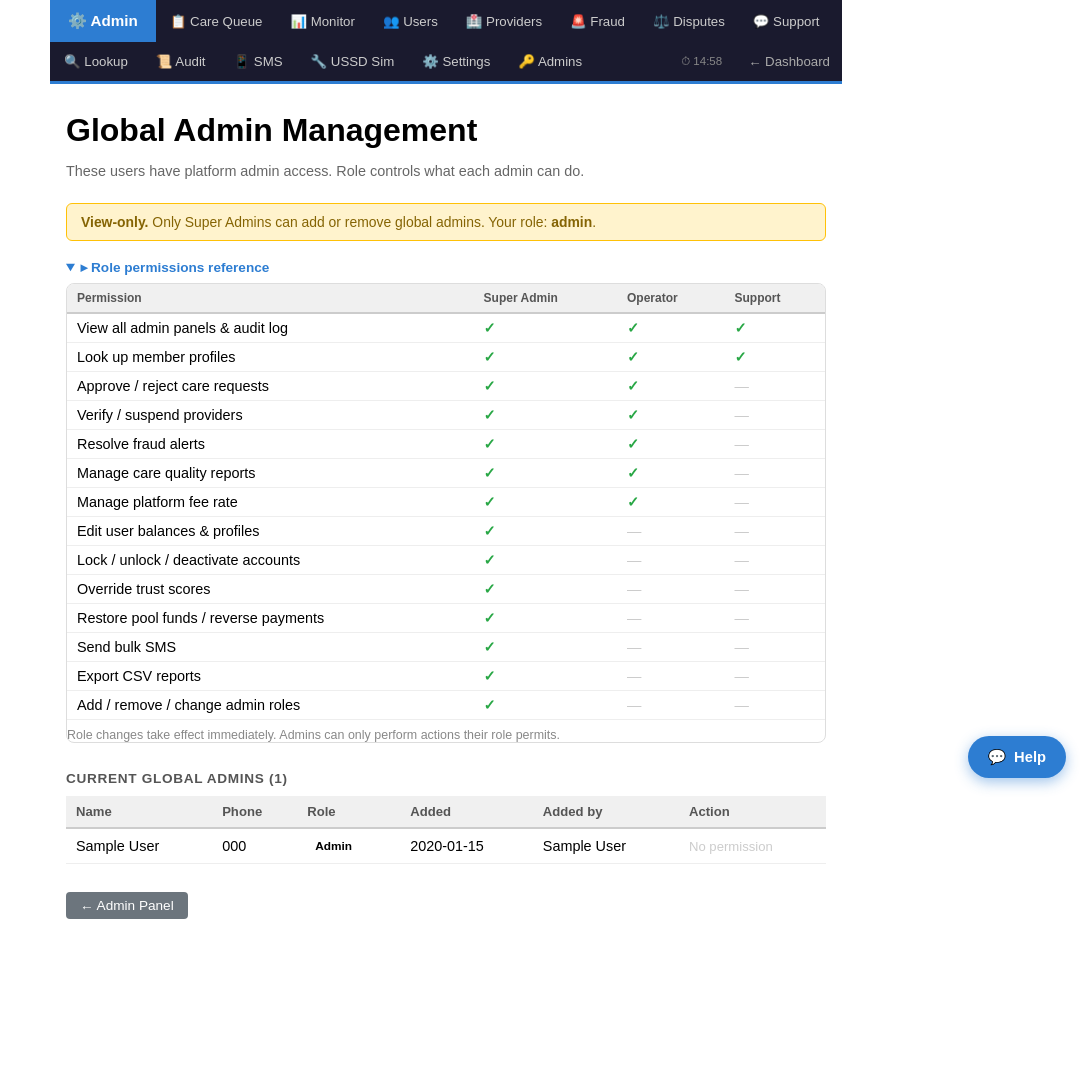
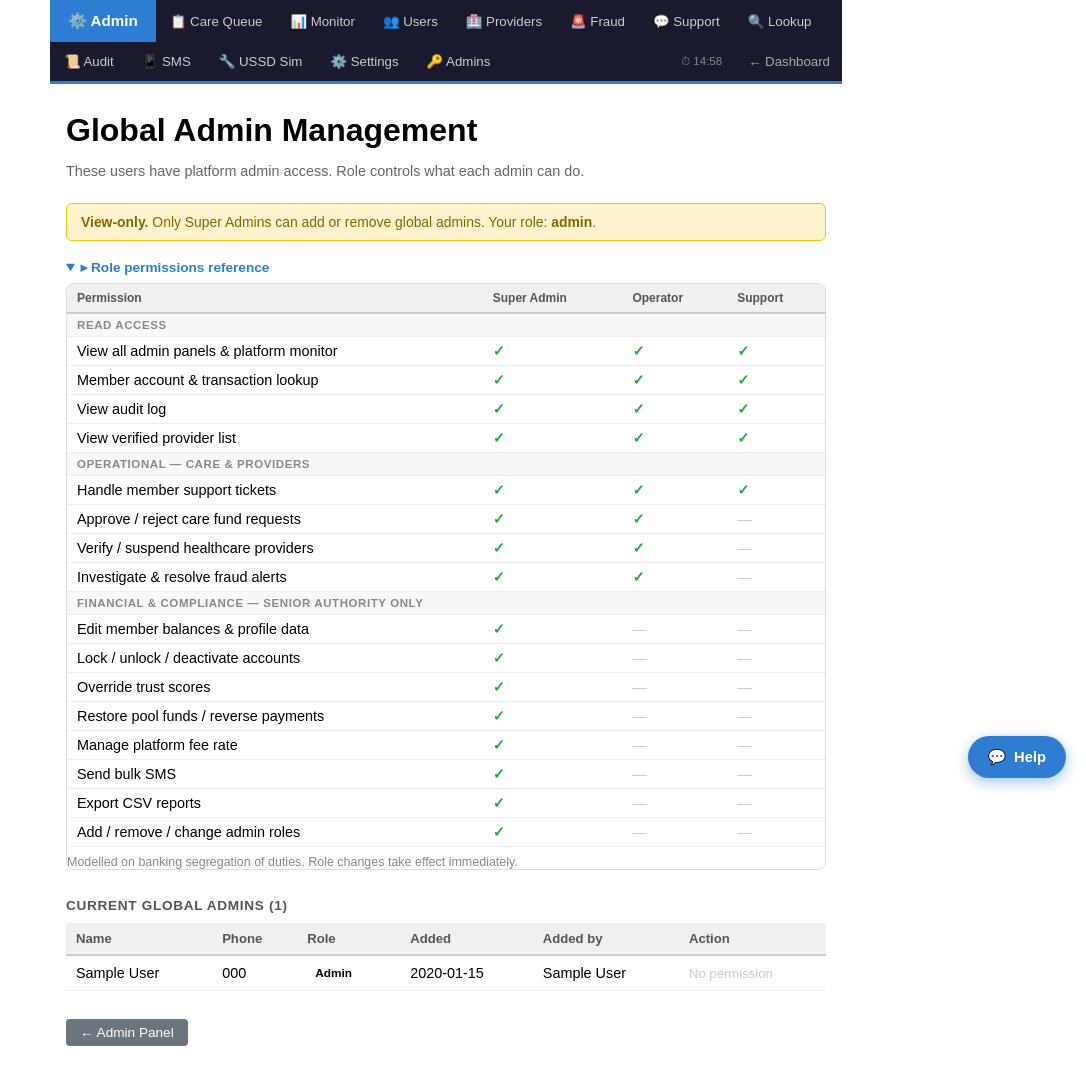
Before and after one commit to markosbio/solidarity_prototype, a Flask app: template templates/admin_global_admins.html in a window 1280 px wide, after a click on "▸ Role permissions reference". Shown: the whole page, without its empty margins (194-1280 px from the left). Before the commit the page ends 919 px from the top, so only its background shows below. Run offline with Flask 3, Linux system fonts and the light colour scheme; tables that the repository leaves empty hold one stand-in row (values such as "Sample post"); the template is opened without the code that fills it: values that come from a table or form of the project are taken from there, most other values are stand-ins (such as "Sample title", 1, 10 or a date in 2020).

Commit message:
Restructure admin roles and remove dispute section
Update admin panel roles to a banking segregation-of-duties model, remove the disputes section, and adjust navigation and permissions accordingly.

Replit-Commit-Author: Agent
Replit-Commit-Session-Id: d75a28cf-dcea-4d82-ab16-c963be040cba
Replit-Commit-Checkpoint-Type: full_checkpoint
Replit-Commit-Event-Id: 5cc3f765-af5c-4a90-8691-c6d4a44aea73
Replit-Commit-Screenshot-Url: https://storage.googleapis.com/screenshot-production-us-central1/95cc403a-8bae-4b5f-a2e8-2b2485a1ceab/d75a28cf-dcea-4d82-ab16-c963be040cba/nCFBa95
Replit-Helium-Checkpoint-Created: true

```diff
--- a/app.py
+++ b/app.py
@@ -1304,7 +1304,7 @@ def mobile_money_callback():
 
 @app.route('/admin/verified-providers')
 @admin_required
-@roles_required('super_admin', 'operator', 'support')
+@roles_required('super_admin', 'operator')
 def admin_verified_providers():
     applications = VerifiedProvider.query.order_by(VerifiedProvider.created_at.desc()).all()
     # Build lookup maps for attaching Provider records
@@ -3049,10 +3049,10 @@ def admin_reverse_payment(pr_id):
     reason = request.form.get('reason', '').strip()
     if not reason:
         flash('Reason is required to reverse a payment.', 'error')
-        return redirect(request.referrer or url_for('admin_disputes'))
+        return redirect(request.referrer or url_for('admin_care'))
     if getattr(pr, 'reversed', False):
         flash('This payment has already been reversed.', 'error')
-        return redirect(request.referrer or url_for('admin_disputes'))
+        return redirect(request.referrer or url_for('admin_care'))
     # Compensating ledger entry: restore pool balance
     if pr.community_id:
         community = Community.query.get(pr.community_id)
@@ -3077,7 +3077,7 @@ def admin_reverse_payment(pr_id):
                       new_value=f'reversed=True,reason={reason[:80]}',
                       details=f'Payment #{pr.id} ref={pr.reference_code} amt={pr.amount:,.0f} reversed. Pool restored. Reason: {reason}')
     flash(f'Payment {pr.reference_code} reversed and pool balance restored.', 'success')
-    return redirect(request.referrer or url_for('admin_disputes'))
+    return redirect(request.referrer or url_for('admin_care'))
 
 
 @app.route('/admin/payment/<int:pr_id>/hold', methods=['POST'])
@@ -3097,14 +3097,14 @@ def admin_hold_payment(pr_id):
     else:
         if not reason:
             flash('Reason is required to place a hold.', 'error')
-            return redirect(request.referrer or url_for('admin_disputes'))
+            return redirect(request.referrer or url_for('admin_care'))
         pr.on_hold = True
         pr.on_hold_reason = reason
         db.session.commit()
         _log_admin_action(session['user_id'], 'hold_payment', target_user_id=pr.user_id,
                           details=f'Payment #{pr.id} ref={pr.reference_code} placed on hold. Reason: {reason}')
         flash(f'Payment {pr.reference_code} placed on hold.', 'success')
-    return redirect(request.referrer or url_for('admin_disputes'))
+    return redirect(request.referrer or url_for('admin_care'))
 
 
 @app.route('/report-care/<ref>', methods=['GET', 'POST'])
@@ -3155,20 +3155,8 @@ def file_dispute_legacy(ref):
 
 @app.route('/admin/disputes')
 @admin_required
-@roles_required('super_admin', 'operator')
 def admin_disputes():
-    admin_user = db.session.get(User, session['user_id'])
-    status_filter = request.args.get('status', 'open')
-    query = PaymentRecord.query.filter(PaymentRecord.dispute_status.isnot(None))
-    if status_filter in ('open', 'resolved', 'dismissed'):
-        query = query.filter(PaymentRecord.dispute_status == status_filter)
-    disputes = query.order_by(PaymentRecord.dispute_at.desc()).all()
-    for d in disputes:
-        d._user     = db.session.get(User, d.user_id) if d.user_id else None
-        d._reporter = db.session.get(User, d.dispute_by_user_id) if d.dispute_by_user_id else None
-        d._provider = db.session.get(Provider, d.provider_id) if d.provider_id else None
-    return render_template('admin_disputes.html', user=admin_user, disputes=disputes,
-                           status_filter=status_filter)
+    return redirect(url_for('admin_care'))
 
 
 @app.route('/admin/dispute/<int:pr_id>/resolve', methods=['POST'])
@@ -3210,7 +3198,7 @@ def admin_dispute_resolve(pr_id):
     else:
         flash('Unknown action.', 'error')
 
-    return redirect(url_for('admin_disputes'))
+    return redirect(request.referrer or url_for('admin_care'))
 
 
 # ── Admin: Provider code management ───────────────────────────────────────────
--- a/templates/admin_global_admins.html
+++ b/templates/admin_global_admins.html
@@ -86,30 +86,47 @@
       <thead>
         <tr>
           <th>Permission</th>
-          <th title="Full platform access: financial controls, trust overrides, admin management">Super Admin</th>
-          <th title="Day-to-day operations: care queue, providers, fraud, disputes, fees">Operator</th>
-          <th title="Member-facing support: view panels and look up member accounts (read-only)">Support</th>
+          <th title="Branch Manager level — full platform authority including financial controls and admin management">Super Admin</th>
+          <th title="Operations Officer — processes care requests, onboards providers, investigates fraud">Operator</th>
+          <th title="Customer Service Rep — read-only account inquiry and member support, no approvals">Support</th>
         </tr>
       </thead>
       <tbody>
-        <tr><td>View all admin panels &amp; audit log</td>  <td class="yes">✓</td><td class="yes">✓</td><td class="yes">✓</td></tr>
-        <tr><td>Look up member profiles</td>                <td class="yes">✓</td><td class="yes">✓</td><td class="yes">✓</td></tr>
-        <tr><td>Approve / reject care requests</td>         <td class="yes">✓</td><td class="yes">✓</td><td class="no">—</td></tr>
-        <tr><td>Verify / suspend providers</td>             <td class="yes">✓</td><td class="yes">✓</td><td class="no">—</td></tr>
-        <tr><td>Resolve fraud alerts</td>                   <td class="yes">✓</td><td class="yes">✓</td><td class="no">—</td></tr>
-        <tr><td>Manage care quality reports</td>            <td class="yes">✓</td><td class="yes">✓</td><td class="no">—</td></tr>
-        <tr><td>Manage platform fee rate</td>               <td class="yes">✓</td><td class="yes">✓</td><td class="no">—</td></tr>
-        <tr><td>Edit user balances &amp; profiles</td>      <td class="yes">✓</td><td class="no">—</td><td class="no">—</td></tr>
-        <tr><td>Lock / unlock / deactivate accounts</td>    <td class="yes">✓</td><td class="no">—</td><td class="no">—</td></tr>
-        <tr><td>Override trust scores</td>                  <td class="yes">✓</td><td class="no">—</td><td class="no">—</td></tr>
-        <tr><td>Restore pool funds / reverse payments</td>  <td class="yes">✓</td><td class="no">—</td><td class="no">—</td></tr>
-        <tr><td>Send bulk SMS</td>                          <td class="yes">✓</td><td class="no">—</td><td class="no">—</td></tr>
-        <tr><td>Export CSV reports</td>                     <td class="yes">✓</td><td class="no">—</td><td class="no">—</td></tr>
-        <tr><td>Add / remove / change admin roles</td>      <td class="yes">✓</td><td class="no">—</td><td class="no">—</td></tr>
+        <tr>
+          <td colspan="4" style="background:#f8f8f8;font-size:0.72rem;font-weight:700;color:#888;text-transform:uppercase;letter-spacing:.05em;padding:5px 10px;">
+            Read Access
+          </td>
+        </tr>
+        <tr><td>View all admin panels &amp; platform monitor</td> <td class="yes">✓</td><td class="yes">✓</td><td class="yes">✓</td></tr>
+        <tr><td>Member account &amp; transaction lookup</td>      <td class="yes">✓</td><td class="yes">✓</td><td class="yes">✓</td></tr>
+        <tr><td>View audit log</td>                               <td class="yes">✓</td><td class="yes">✓</td><td class="yes">✓</td></tr>
+        <tr><td>View verified provider list</td>                  <td class="yes">✓</td><td class="yes">✓</td><td class="yes">✓</td></tr>
+        <tr>
+          <td colspan="4" style="background:#f8f8f8;font-size:0.72rem;font-weight:700;color:#888;text-transform:uppercase;letter-spacing:.05em;padding:5px 10px;">
+            Operational — Care &amp; Providers
+          </td>
+        </tr>
+        <tr><td>Handle member support tickets</td>                <td class="yes">✓</td><td class="yes">✓</td><td class="yes">✓</td></tr>
+        <tr><td>Approve / reject care fund requests</td>          <td class="yes">✓</td><td class="yes">✓</td><td class="no">—</td></tr>
+        <tr><td>Verify / suspend healthcare providers</td>        <td class="yes">✓</td><td class="yes">✓</td><td class="no">—</td></tr>
+        <tr><td>Investigate &amp; resolve fraud alerts</td>       <td class="yes">✓</td><td class="yes">✓</td><td class="no">—</td></tr>
+        <tr>
+          <td colspan="4" style="background:#f8f8f8;font-size:0.72rem;font-weight:700;color:#888;text-transform:uppercase;letter-spacing:.05em;padding:5px 10px;">
+            Financial &amp; Compliance — Senior Authority Only
+          </td>
+        </tr>
+        <tr><td>Edit member balances &amp; profile data</td>      <td class="yes">✓</td><td class="no">—</td><td class="no">—</td></tr>
+        <tr><td>Lock / unlock / deactivate accounts</td>          <td class="yes">✓</td><td class="no">—</td><td class="no">—</td></tr>
+        <tr><td>Override trust scores</td>                        <td class="yes">✓</td><td class="no">—</td><td class="no">—</td></tr>
+        <tr><td>Restore pool funds / reverse payments</td>        <td class="yes">✓</td><td class="no">—</td><td class="no">—</td></tr>
+        <tr><td>Manage platform fee rate</td>                     <td class="yes">✓</td><td class="no">—</td><td class="no">—</td></tr>
+        <tr><td>Send bulk SMS</td>                                <td class="yes">✓</td><td class="no">—</td><td class="no">—</td></tr>
+        <tr><td>Export CSV reports</td>                           <td class="yes">✓</td><td class="no">—</td><td class="no">—</td></tr>
+        <tr><td>Add / remove / change admin roles</td>            <td class="yes">✓</td><td class="no">—</td><td class="no">—</td></tr>
       </tbody>
     </table>
     <p style="font-size:0.78rem; color:#888; margin:8px 0 0;">
-      Role changes take effect immediately. Admins can only perform actions their role permits.
+      Modelled on banking segregation of duties. Role changes take effect immediately.
     </p>
   </div>
 </details>
@@ -139,9 +156,9 @@
       {% if is_super_admin and ga.user_id != current_user_id %}
       <form class="role-form" method="POST" action="{{ url_for('admin_global_admins_role', ga_id=ga.id) }}">
         <select name="role" class="role-sel" onchange="this.form.submit()">
-          <option value="super_admin" {% if (ga.role or 'super_admin') == 'super_admin' %}selected{% endif %}>Super Admin</option>
-          <option value="operator"    {% if (ga.role or '') == 'operator'    %}selected{% endif %}>Operator</option>
-          <option value="support"     {% if (ga.role or '') == 'support'     %}selected{% endif %}>Support</option>
+          <option value="super_admin" {% if (ga.role or 'super_admin') == 'super_admin' %}selected{% endif %}>Super Admin (Branch Manager)</option>
+          <option value="operator"    {% if (ga.role or '') == 'operator'    %}selected{% endif %}>Operator (Operations Officer)</option>
+          <option value="support"     {% if (ga.role or '') == 'support'     %}selected{% endif %}>Support (Customer Service Rep)</option>
         </select>
       </form>
       {% else %}
@@ -191,9 +208,9 @@
       <div>
         <label>Role</label>
         <select name="role">
-          <option value="operator">Operator — care queue, providers, fraud &amp; disputes</option>
-          <option value="support">Support — view panels &amp; member lookup (read-only)</option>
-          <option value="super_admin">Super Admin — full access</option>
+          <option value="operator">Operator (Operations Officer) — care queue, providers &amp; fraud</option>
+          <option value="support">Support (Customer Service Rep) — read-only inquiry &amp; tickets</option>
+          <option value="super_admin">Super Admin (Branch Manager) — full authority</option>
         </select>
       </div>
       <div>
--- a/templates/admin_nav.html
+++ b/templates/admin_nav.html
@@ -125,7 +125,7 @@
   <a href="/admin/users" {% if request.path.startswith('/admin/users') or request.path.startswith('/admin/user/') %}class="active"{% endif %}>👥 Users</a>
   {% endif %}
 
-  {% if role in ('super_admin', 'support') %}
+  {% if role in ('super_admin', 'operator') %}
   <a href="/admin/providers" {% if request.path.startswith('/admin/provider') %}class="active"{% endif %}>
     🏥 Providers
     {% if c.get('pending_providers', 0) > 0 %}<span class="nav-badge nav-badge-amber">{{ c.pending_providers }}</span>{% endif %}
@@ -139,19 +139,10 @@
   </a>
   {% endif %}
 
-  {% if role == 'super_admin' %}
-  <a href="/admin/disputes" {% if request.path == '/admin/disputes' %}class="active"{% endif %}>
-    ⚖️ Disputes
-    {% if c.get('open_disputes', 0) > 0 %}<span class="nav-badge nav-badge-amber">{{ c.open_disputes }}</span>{% endif %}
-  </a>
-  {% endif %}
-
-  {% if role in ('super_admin', 'support') %}
   <a href="/admin/support" {% if request.path.startswith('/admin/support') %}class="active"{% endif %}>
     💬 Support
     {% if c.get('open_support', 0) > 0 %}<span class="nav-badge nav-badge-red" id="nav-support-badge">{{ c.open_support }}</span>{% endif %}
   </a>
-  {% endif %}
 
   <a href="/admin/view-user" {% if request.path == '/admin/view-user' %}class="active"{% endif %}>🔍 Lookup</a>
   <a href="/admin/audit-log" {% if request.path == '/admin/audit-log' %}class="active"{% endif %}>📜 Audit</a>
```
Also changed, not shown: templates/admin_monitor.html (+0 -7 lines).
